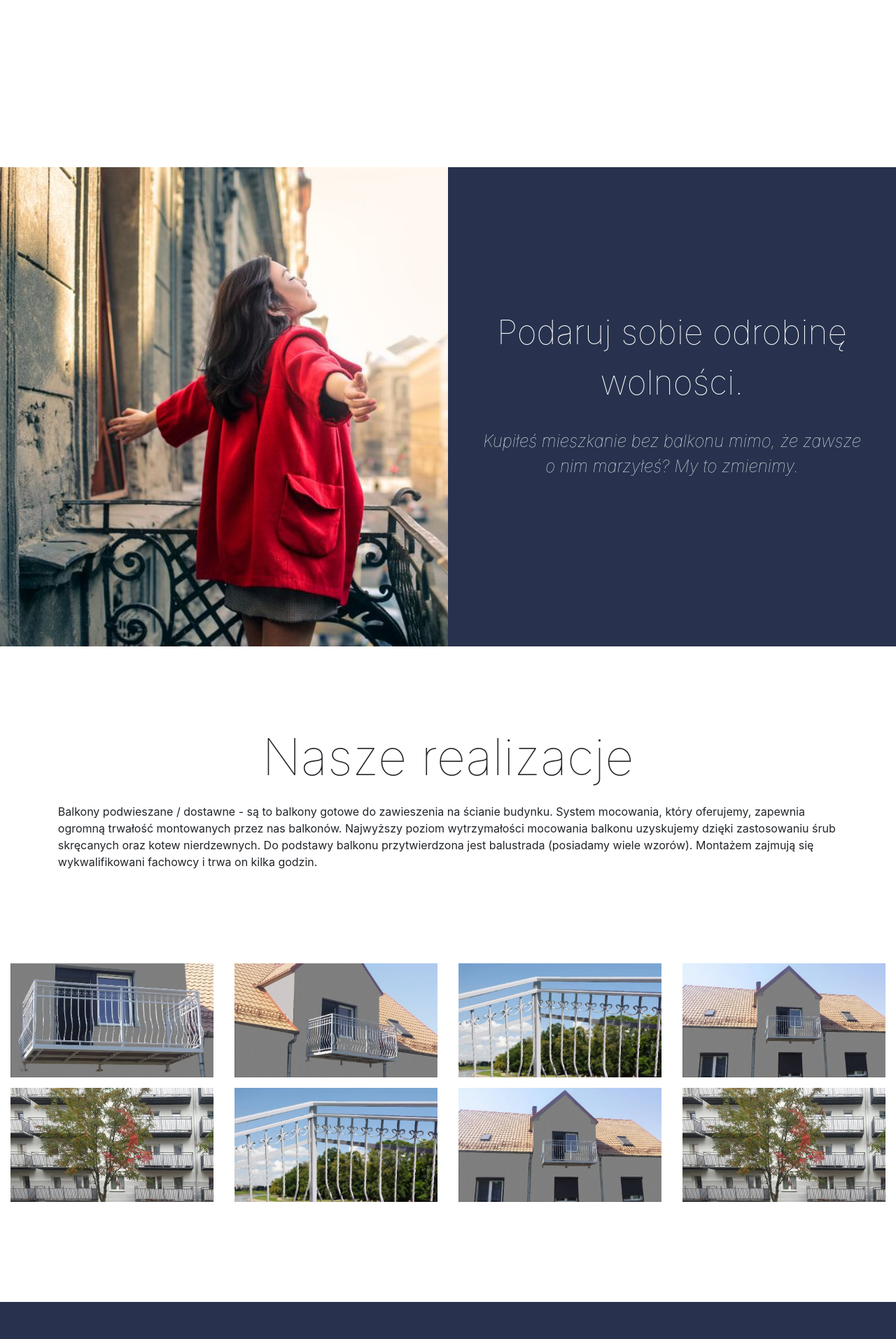
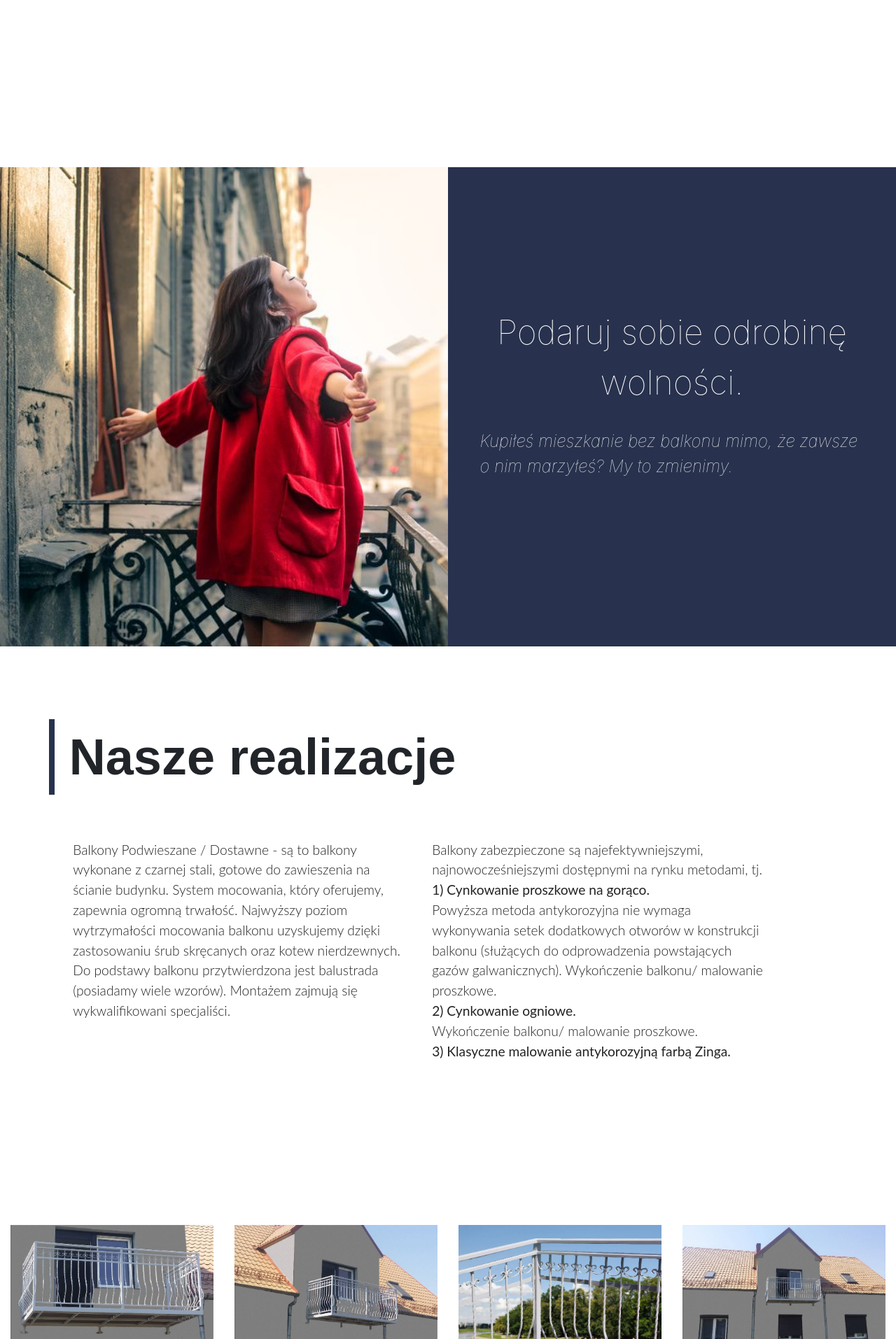
Before and after one commit to jacobashtem/balkonypodwieszane, a PHP site: page / in a window 1280 px wide. Shown: the part 1640-3554 px from the top of the page at 70% size. Run offline with PHP 8.4, Linux system fonts and the light colour scheme; some libraries are stand-ins or nearby versions.

Commit message:
portfolio_seciton styles

```diff
--- a/index.html
+++ b/index.html
@@ -41,10 +41,10 @@
   <!-- // Navbar -->
   <div id="home">
     <!-- Slider - small devices -->
-  <header  class="d-block d-xl-none slider_small text-center d-flex ">
+    <header class="d-block d-xl-none slider_small text-center d-flex ">
       <div class="container my-auto">
         <div class="row">
-        <div  class="col-lg-10 mx-auto">
+          <div class="col-lg-10 mx-auto">
             <h1 class="slider_section--heading">
               Balkony podwieszane
             </h1>
@@ -60,7 +60,7 @@
     </header>
 
     <!-- Slider - big devices -->
-  <div  class="container-fluid d-none d-xl-block">
+    <div class="container-fluid d-none d-xl-block">
       <div class="row">
         <div id="slider" class="carousel slide slider_section   " data-ride="carousel">
           <div class="carousel-inner ">
@@ -129,23 +129,27 @@
     <div class="row">
       <div class="col-sm d-none d-xl-block d-lg-block photo_section__img"></div>
       <div class="col-sm photo_section__content">
-        <h2 class="photo_section__title text-center">Podaruj sobie odrobinę wolności.</h2>
-        <h3 class="photo_section__subtitle text-center">Kupiłeś mieszkanie bez balkonu mimo, że zawsze o nim marzyłeś? My to zmienimy. </h3>
+        <h2 class="photo_section__title">Podaruj sobie odrobinę wolności.</h2>
+        <h3 class="photo_section__subtitle">Kupiłeś mieszkanie bez balkonu mimo, że zawsze o nim marzyłeś? My to zmienimy. </h3>
       </div>
     </div>
   </div>
-  <!-- d-none d-xl-block d-lg-block -->
+  <!-- Portfolio Section -->
 
   <div id="portfolio" class="container portfolio_section">
     <div class="row">
-      <h2 class="portfolio_section__title">Nasze realizacje
-      </h2>
-
-
-      <p class=" portfolio_section__content">Balkony podwieszane / dostawne - są to balkony gotowe do zawieszenia na ścianie budynku. System mocowania, który oferujemy,
-        zapewnia ogromną trwałość montowanych przez nas balkonów. Najwyższy poziom wytrzymałości mocowania balkonu uzyskujemy
+      <h2 class="portfolio_section__title">Nasze realizacje</h2>
+      <div class="portfolio_section__content">
+      <p class=" portfolio_section__paragraph">Balkony Podwieszane / Dostawne - są to balkony wykonane z czarnej stali, gotowe do zawieszenia na ścianie budynku.
+        System mocowania, który oferujemy, zapewnia ogromną trwałość. Najwyższy poziom wytrzymałości mocowania balkonu uzyskujemy
         dzięki zastosowaniu śrub skręcanych oraz kotew nierdzewnych. Do podstawy balkonu przytwierdzona jest balustrada (posiadamy
-        wiele wzorów). Montażem zajmują się wykwalifikowani fachowcy i trwa on kilka godzin.</p>
+        wiele wzorów). Montażem zajmują się wykwalifikowani specjaliści. </p>
+        <p class=" portfolio_section__paragraph">Balkony zabezpieczone są najefektywniejszymi, najnowocześniejszymi dostępnymi na rynku metodami, tj.
+         <br> <strong>1) Cynkowanie proszkowe na gorąco.</strong><br>
+         Powyższa metoda antykorozyjna nie wymaga wykonywania setek dodatkowych otworów w konstrukcji balkonu (służących do odprowadzenia powstających gazów galwanicznych). Wykończenie balkonu/ malowanie proszkowe.
+        <br>  <strong>2) Cynkowanie ogniowe.</strong><br>
+          Wykończenie balkonu/ malowanie proszkowe.
+        <br>  <strong>3) Klasyczne malowanie antykorozyjną farbą Zinga.</strong> </p></div>
     </div>
   </div>
 
--- a/style.css
+++ b/style.css
@@ -301,9 +301,9 @@
 .about_us__title {
   font-size: 4.5rem;
   line-height: 1.5;
-  font-weight: 500;
-  border-left: 5px solid #28324E;
-  font-family: 'Lato', sans-serif;
+  font-weight: 600;
+  border-left: 8px solid #28324E;
+  font-family: 'Montserrat', sans-serif;
   padding: 0 0 0 1.3rem;
 }
 
@@ -336,16 +336,21 @@
 
 
 
-/* Photo Section */
+
+
+/
+
+//* Photo Section */
 
 .photo_section {
-  background-color: #28324E;
+
   color: white;
   padding-left: 0px;
 }
 
 .photo_section__content {
   padding: 12.5rem 0 12.5rem 0;
+  background-color: #28324E;
 }
 
 .photo_section__title {
@@ -355,6 +360,7 @@
   font-size: 3rem;
   line-height: 1.5;
   font-weight: 100;
+  color: #fff;
 }
 
 .photo_section__subtitle {
@@ -363,6 +369,7 @@
   font-weight: 100;
   font-style: italic;
   font-size: 1.5rem;
+  color:#fff;
 }
 
 
@@ -382,6 +389,27 @@
   .photo_section__content {
     padding: 6.25rem 0 6.25rem 0;
   }
+}
+
+
+/* Portfolio Section */
+.portfolio_section__title{
+  font-size: 4.5rem;
+  line-height: 1.5;
+  font-weight: 600;
+  border-left: 8px solid #28324E;
+  font-family: 'Montserrat', sans-serif;
+  padding: 0 0 0 1.3rem;
+}
+.portfolio_section__paragraph{
+  line-height: 1.5;
+    width:45%;
+  font-size: 1.2rem;
+  font-weight: 300;
+  color: #232323;
+  font-family: 'Lato', sans-serif;
+  float:left;
+  padding: 5% 0 10% 3%;
 }
 
 /* Gallery section */
@@ -431,16 +459,16 @@
   ;
 }
 
-.portfolio_section__title {
+/* .portfolio_section__title {
   margin: 0 auto;
   text-align: center;
   align-content: center;
   font-size: 4.5rem;
   line-height: 1.5;
   font-weight: 100;
-}
+} */
 
-.portfolio_section__divider {
+/* .portfolio_section__divider {
   display: block;
   align-content: center;
   margin: 0 auto;
@@ -450,7 +478,7 @@
 .portfolio_section__content {
   line-height: 1.5;
   padding: 0.8rem;
-}
+} */
 
 /* Katalog */
 
```
Lines whose indentation alone changed are shown as unchanged.
